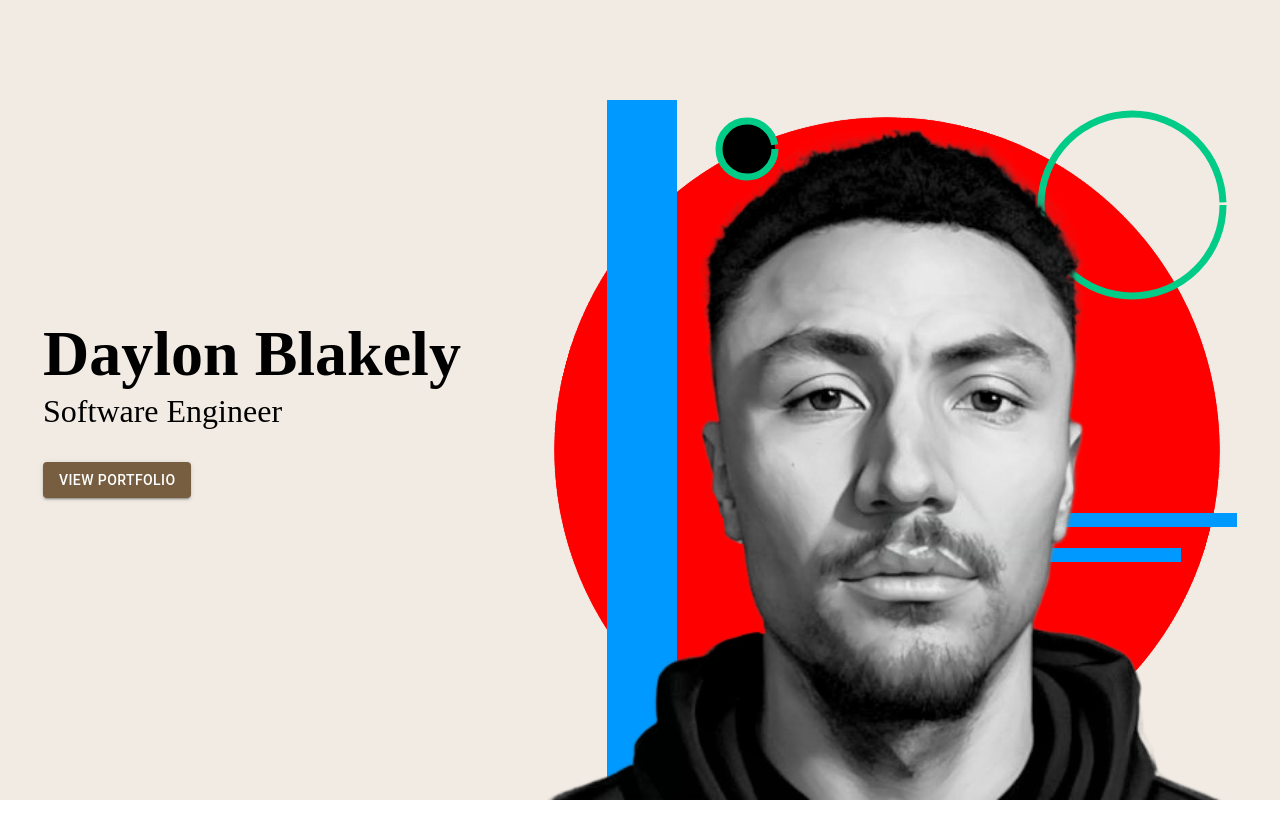
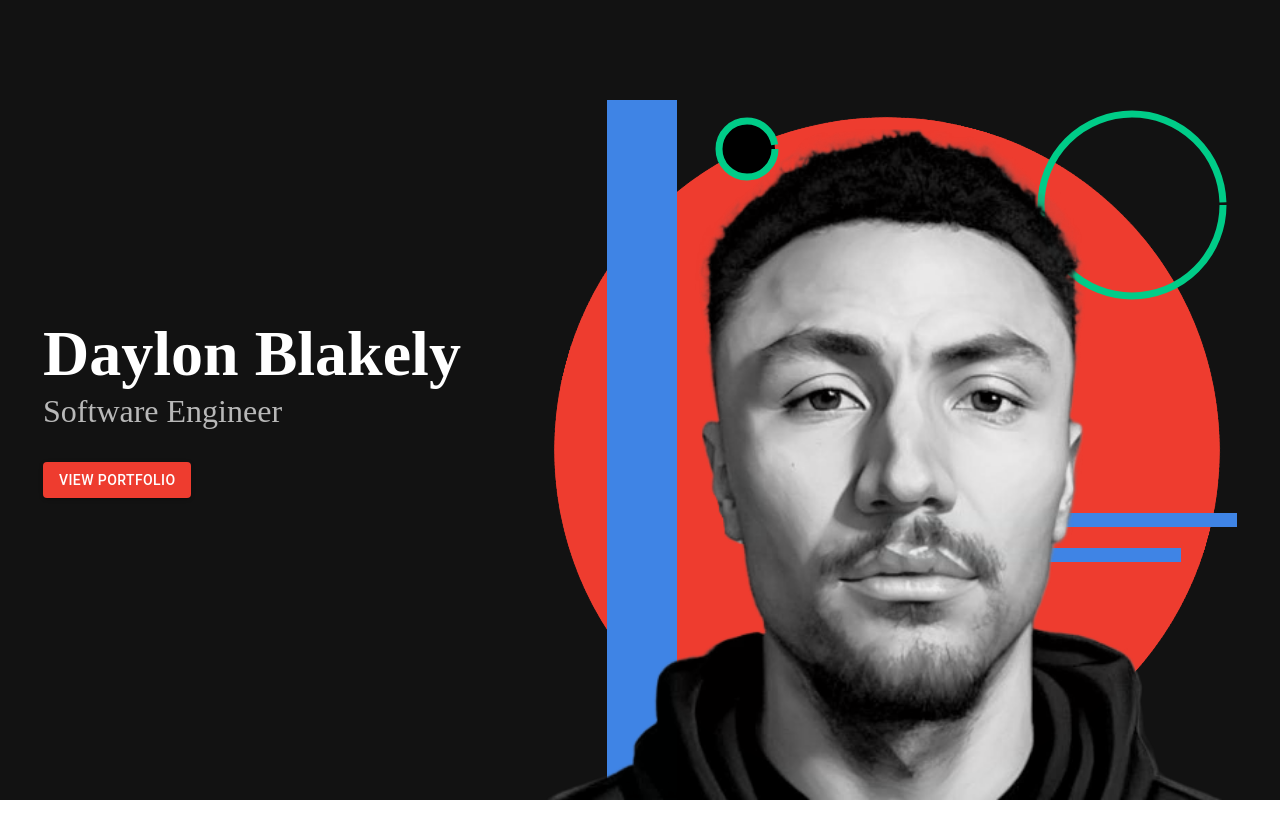
Before and after one commit to daylonblakely/daylonblakely.github.io, a React (Create React App) app: page / in a window 1280 px wide. Shown: the top 838 px of the page. Built offline with nearby package versions, Linux system fonts and the light colour scheme.

Commit message:
use theme colors for svgs

```diff
--- a/src/App.js
+++ b/src/App.js
@@ -1,8 +1,8 @@
 import * as React from 'react';
-import { ThemeProvider } from '@mui/material/styles';
+import { ThemeProvider, createTheme } from '@mui/material/styles';
 
 import ColorModeContext from './context/ColorModeContext';
-import { lightTheme, darkTheme } from './theme';
+import { getDesignTokens } from './theme';
 import NavBar from './components/NavBar';
 import AnimatedBox from './components/AnimatedBox';
 import FullScreenScroller from './components/FullScreenScroller';
@@ -17,7 +17,7 @@ const sections = [
 ];
 
 export default function App() {
-  const [mode, setMode] = React.useState('light');
+  const [mode, setMode] = React.useState('dark');
   const colorMode = React.useMemo(
     () => ({
       toggleColorMode: () => {
@@ -27,9 +27,12 @@ export default function App() {
     []
   );
 
+  // Update the theme only if the mode changes
+  const theme = React.useMemo(() => createTheme(getDesignTokens(mode)), [mode]);
+
   return (
     <ColorModeContext.Provider value={colorMode}>
-      <ThemeProvider theme={mode === 'light' ? lightTheme : darkTheme}>
+      <ThemeProvider theme={theme}>
         <Background />
         {/* <NavBar sections={sections} /> */}
         <HomePage />
--- a/src/components/AnimatedBgCircle.jsx
+++ b/src/components/AnimatedBgCircle.jsx
@@ -22,7 +22,7 @@ const AnimatedCircle = styled(motion.div)(({ theme, size }) => ({
   width: size || '100%',
   height: size || '100%',
   borderRadius: '50%',
-  backgroundColor: 'red',
+  backgroundColor: theme.palette.primary.main,
   position: 'absolute',
 }));
 
--- a/src/components/AnimatedLines.jsx
+++ b/src/components/AnimatedLines.jsx
@@ -1,5 +1,6 @@
 import React from 'react';
 import { motion } from 'framer-motion';
+import { useTheme } from '@mui/material/styles';
 
 const draw = {
   hidden: { pathLength: 0, opacity: 0 },
@@ -17,22 +18,22 @@ const draw = {
 };
 
 const AnimatedLines = () => {
+  const theme = useTheme();
+
   return (
     <motion.svg
-      width="100%"
-      height="100%"
       viewBox="0 0 100 100"
       initial="hidden"
       animate="visible"
       style={{ zIndex: -1 }}
     >
-      {/* vertical */}
+      {/* vertical line */}
       <motion.line
         x1="15"
         y1="100"
         x2="15"
         y2="0"
-        stroke="#0099ff"
+        stroke={theme.palette.tertiary.main}
         strokeWidth={10}
         variants={draw}
         custom={1}
@@ -43,7 +44,7 @@ const AnimatedLines = () => {
         cx="30"
         cy="7"
         r="4"
-        stroke="#00cc88"
+        stroke={theme.palette.secondary.main}
         variants={draw}
         fill="none"
         custom={2}
@@ -53,18 +54,18 @@ const AnimatedLines = () => {
         cx="85"
         cy="15"
         r="13"
-        stroke="#00cc88"
+        stroke={theme.palette.secondary.main}
         variants={draw}
         fill="none"
         custom={3}
       />
-      {/* horizontal */}
+      {/* horizontal lines */}
       <motion.line
         x1="50"
         y1="60"
         x2="100"
         y2="60"
-        stroke="#0099ff"
+        stroke={theme.palette.tertiary.main}
         strokeWidth={2}
         variants={draw}
         custom={1}
@@ -74,7 +75,7 @@ const AnimatedLines = () => {
         y1="65"
         x2="92"
         y2="65"
-        stroke="#0099ff"
+        stroke={theme.palette.tertiary.main}
         strokeWidth={2}
         variants={draw}
         custom={2}
--- a/src/theme.js
+++ b/src/theme.js
@@ -1,39 +1,26 @@
-import { createTheme } from '@mui/material/styles';
-
-export const lightTheme = createTheme({
+export const getDesignTokens = (mode) => ({
   palette: {
-    type: 'light',
+    mode,
+    ...(mode === 'light'
+      ? {
+          // palette values for light mode
           primary: {
-      main: '#775e40',
+            main: '#EE3C2F',
           },
           secondary: {
-      main: '#5b507a',
+            main: '#00CC88',
           },
-    error: {
-      main: '#f44336',
+          tertiary: { main: '#3F84E5' },
+        }
+      : {
+          // palette values for dark mode
+          primary: {
+            main: '#EE3C2F',
           },
-    background: {
-      default: '#f1ebe4',
-      paper: '#f8f5f2',
+          secondary: {
+            main: '#00CC88',
           },
+          tertiary: { main: '#3F84E5' },
+        }),
   },
 });
-
-export const darkTheme = createTheme({
-  palette: {
-    type: 'dark',
-    primary: {
-      main: '#775e40',
-    },
-    secondary: {
-      main: '#5b507a',
-    },
-    error: {
-      main: '#f44336',
-    },
-    background: {
-      default: '#303030',
-      paper: '#424242',
-    },
-  },
-});
--- a/src/views/HomePage.jsx
+++ b/src/views/HomePage.jsx
@@ -1,6 +1,7 @@
-import React, { useState, useEffect, useRef } from 'react';
+import React, { useState, useEffect, useRef, useContext } from 'react';
 import { styled } from '@mui/system';
 import { Button } from '@mui/material';
+import ColorModeContext from '../context/ColorModeContext';
 import Me from '../assets/db_cartoon_no_bg.png';
 import Bubble from '../components/Bubble';
 import AnimatedBgCircle from '../components/AnimatedBgCircle';
@@ -62,6 +63,7 @@ const Title = styled('h1')(({ theme }) => ({
   marginBottom: '2px',
   marginTop: 0,
   whiteSpace: 'nowrap',
+  color: theme.palette.text.primary,
 
   [theme.breakpoints.down('md')]: {
     fontSize: '3rem',
@@ -71,6 +73,7 @@ const Title = styled('h1')(({ theme }) => ({
 const IntroText = styled('p')(({ theme }) => ({
   fontSize: '2.5vw',
   marginTop: 0,
+  color: theme.palette.text.secondary,
 
   [theme.breakpoints.down('md')]: {
     fontSize: '1.2rem',
@@ -87,6 +90,8 @@ const BubbleContainer = styled('div')(({ theme }) => ({
 const MeImage = () => <img src={Me} width="100%" height="auto" alt="me!" />;
 
 const HomePage = () => {
+  const colorMode = useContext(ColorModeContext);
+
   const [imagePosition, setImagePosition] = useState({ x: 0, y: 0 });
   const bubbleContainerRef = useRef(null);
 
@@ -103,7 +108,9 @@ const HomePage = () => {
       <ContentContainer>
         <Title>Daylon Blakely</Title>
         <IntroText>Software Engineer</IntroText>
-        <Button variant="contained">View Portfolio</Button>
+        <Button variant="contained" onClick={colorMode.toggleColorMode}>
+          View Portfolio
+        </Button>
       </ContentContainer>
       <ImageContainer>
         {/* <BubbleContainer ref={bubbleContainerRef}>
```
Lines whose indentation alone changed are shown as unchanged.
